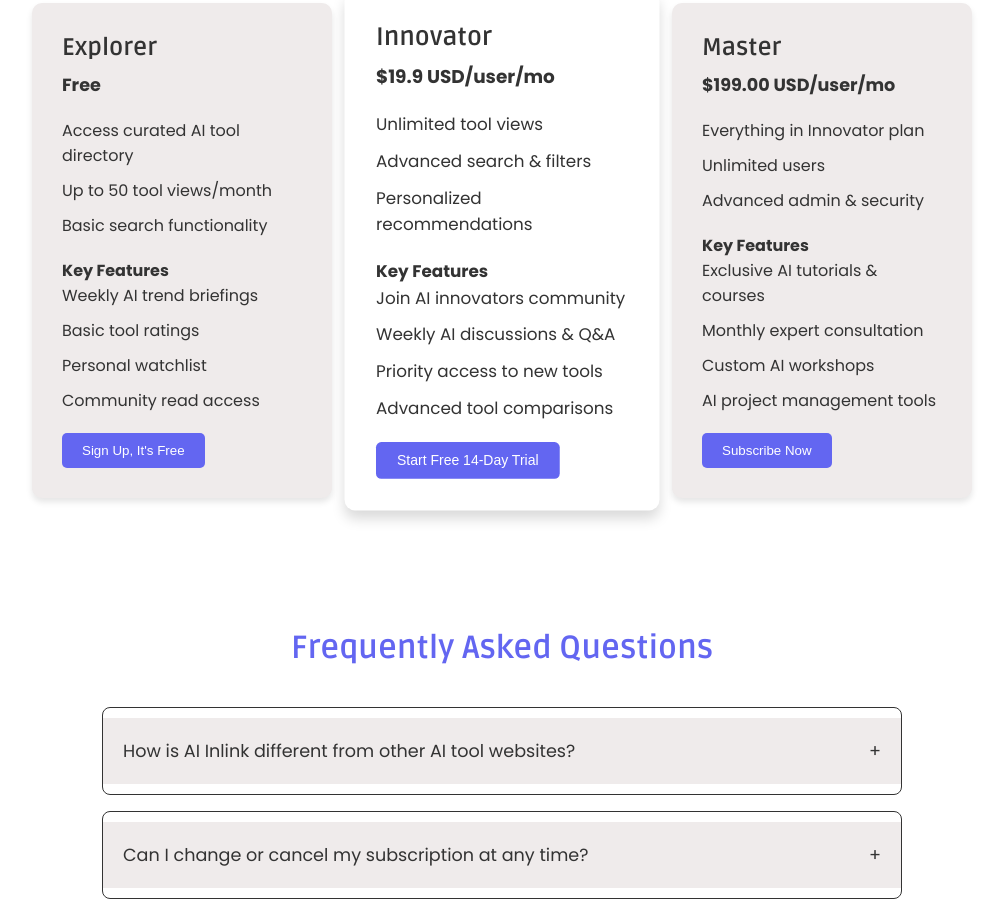
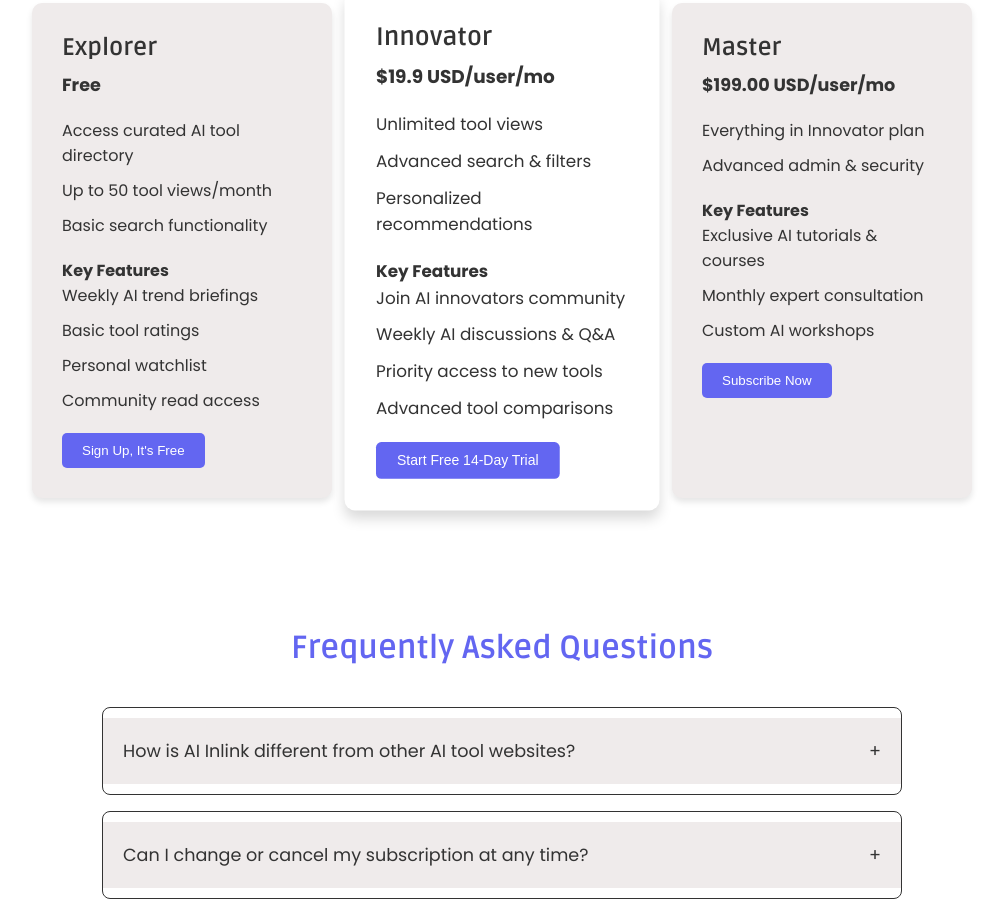
Before and after one commit to jankarong/aiinlink, a plain HTML site: page JingRongMashup Assignment/pages/prices.html in a window 1280 px wide. Shown: the part 1035-1947 px from the top of the page, without its empty margins (138-1141 px from the left). Drawn offline with Linux system fonts and the light colour scheme; a web font is replaced by a local one.

Commit message:
Update prices.html

```diff
--- a/JingRongMashup Assignment/pages/prices.html
+++ b/JingRongMashup Assignment/pages/prices.html
@@ -123,7 +123,6 @@
                 <p class="pricing-price">$199.00 <span>USD/user/mo</span></p>
                 <ul class="pricing-features">
                     <li>Everything in Innovator plan</li>
-                    <li>Unlimited users</li>
                     <li>Advanced admin & security</li>
                 </ul>
                 <h4>Key Features</h4>
@@ -131,7 +130,7 @@
                     <li>Exclusive AI tutorials & courses</li>
                     <li>Monthly expert consultation</li>
                     <li>Custom AI workshops</li>
-                    <li>AI project management tools</li>
+
                 </ul>
                 <button class="btn primary">Subscribe Now</button>
             </div>
```
